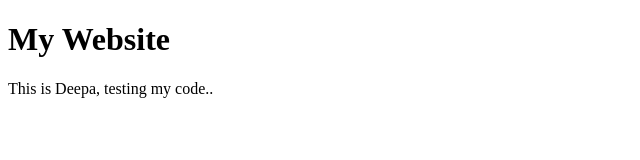
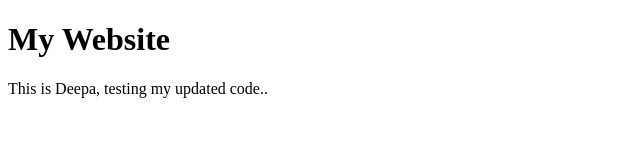
Before and after one commit to Deepa-Chand/jenkins, a plain HTML site: page index.html in a window 1280 px wide. Shown: the full height of the page, 0-640 px from the left. Drawn offline with Linux system fonts and the light colour scheme.

Commit message:
Update index.html

```diff
--- a/index.html
+++ b/index.html
@@ -4,7 +4,7 @@
 
 <h1>My Website</h1>
 
-<p>This is Deepa, testing my code..</p>
+<p>This is Deepa, testing my updated code..</p>
 
 </body>
 </html>
```
